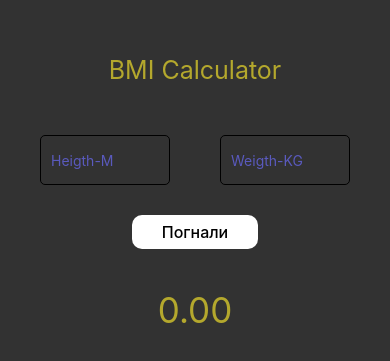
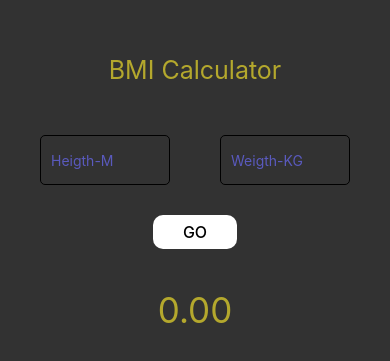
Before and after one commit to CarlosNorth/MyFirstApp, a React Native app: screen / in a window 390 px wide. Shown: the part 229-590 px from the top of the page. Built offline with nearby package versions, Linux system fonts and the light colour scheme.

Commit message:
first commit

```diff
--- a/Home.tsx
+++ b/Home.tsx
@@ -29,10 +29,10 @@ const Home = () => {
       <TouchableOpacity
         style={styles.goButton}
         onPress={() => {
-          console.log("Вычесляю");
+          console.log("GO");
         }}
       >
-        <Text style={styles.goButtonText}>Погнали</Text>
+        <Text style={styles.goButtonText}>GO</Text>
       </TouchableOpacity>
 
       <Text style={styles.BMIText}>0.00</Text>
```
